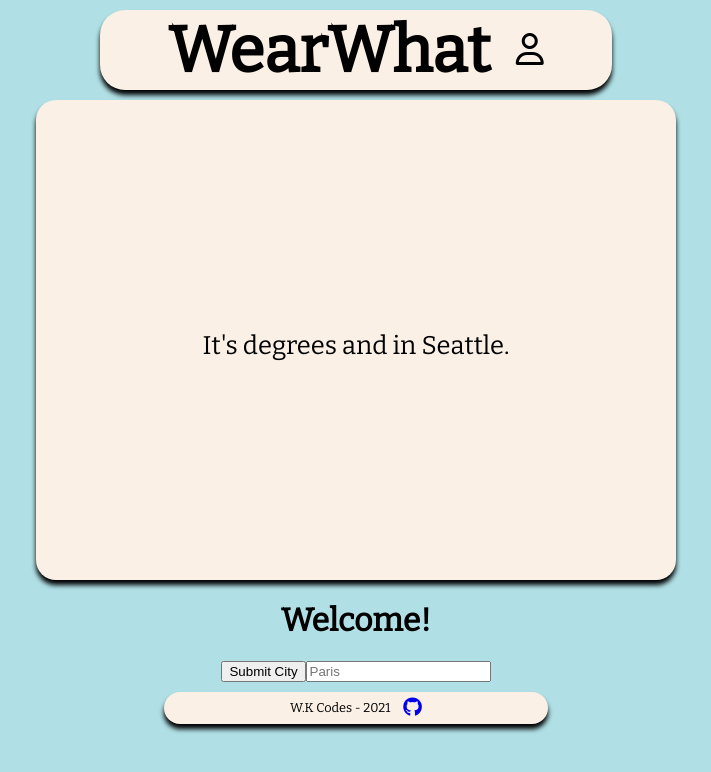
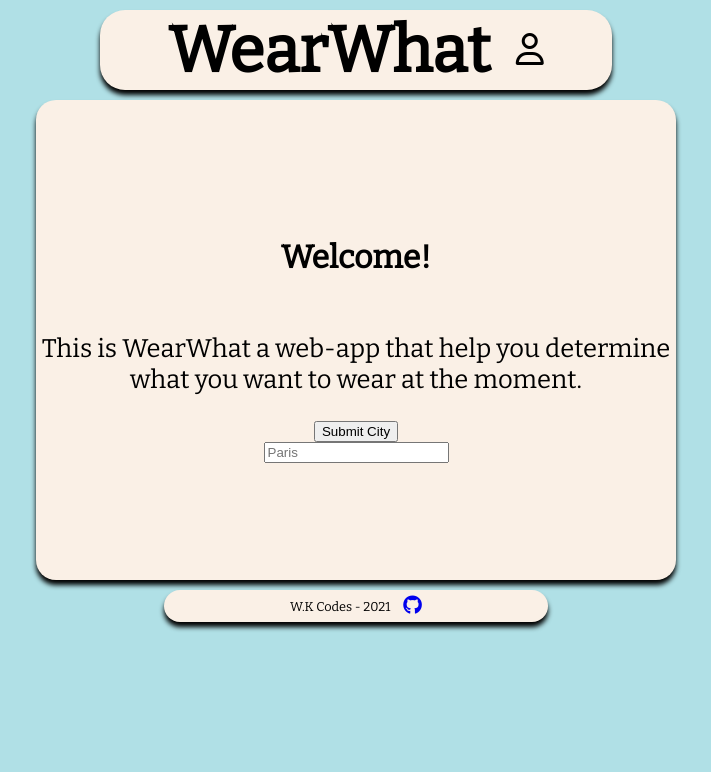
Before and after one commit to wkcodes/wear-what, a Vue app: page / in a window 1280 px wide. Shown: the top 772 px of the page, without its empty margins (284-995 px from the left). Built offline with nearby package versions, Linux system fonts and the light colour scheme; no server answers.

Commit message:
added user input with Vue emit

```diff
--- a/src/components/WearBox.vue
+++ b/src/components/WearBox.vue
@@ -38,16 +38,18 @@
 
   export default {
     name: 'WearBox',
+    props: ['user__city'],
     data() {
       return {
         top: '',
         bottom: '',
         cloudy: '',
         temp: '',
-        city: 'Seattle'
+        city: this.user__city
       };
     },
     created() {
+      console.log('created')
       this.wearCalculator();
     },
     methods: {
--- a/src/components/WelcomeBox.vue
+++ b/src/components/WelcomeBox.vue
@@ -1,7 +1,10 @@
 <template>
+<div class="container">
   <h1>Welcome!</h1>
-    <button @click="onClick()">Submit City</button>
+  <p>This is WearWhat a web-app that help you determine what you want to wear at the moment.</p>
+  <button @click="onClick()">Submit City</button>
   <input v-model="city" placeholder="Paris" />
+</div>
 </template>
 
 <script>
@@ -10,15 +13,70 @@
     data() {
       return {
         city: '',
+        toggle: false,
       };
     },
     methods: {
       onClick() {
+        this.toggle = true;
         console.log('click');
         this.$emit('submit-city', this.city);
-        this.$emit('toggle', this.toggle)
+        this.$emit('toggle', this.toggle);
         console.log(this.city);
       },
     },
   };
 </script>
+
+<style scoped>
+  #top {
+    display: block;
+  }
+  .container {
+    background-color: linen;
+    display: flex;
+    flex-direction: column;
+    align-items: center;
+    justify-content: center;
+    border-radius: 20px;
+    max-width: 50vw;
+    box-shadow: 0px 5px 5px;
+  }
+  img:hover {
+    transition: all 0.5s ease;
+    transform: translateY(-3%);
+  }
+  img {
+    transition: all 0.5s ease;
+    transform: translateY(3%);
+    padding-top: 1vh;
+    max-height: 20vh;
+    max-width: 20vh;
+  }
+  p {
+    font-size: 2vw;
+    padding-top:10px;
+  }
+  @media screen and (max-width: 800px), (max-height: 700px) {
+    .container {
+      height: 50vh;
+      max-height: 70vh;
+      max-width: 65vw;
+    }
+  }
+  @media screen and (max-width: 500px), (max-height: 300px) {
+    img {
+      max-height: 17vh;
+      max-width: 17vh;
+    }
+    h1 {
+        font-size: 8vw;
+    }
+    p {
+      font-size: 3vw;
+    }
+    button {
+        size: 3vw;
+    }
+  }
+</style>
--- a/src/components/Wrapper.vue
+++ b/src/components/Wrapper.vue
@@ -1,8 +1,8 @@
 <template>
   <main>
     <Header />
-    <WearBox />
-    <WelcomeBox @submit-city="getCity" />
+    <WearBox v-if="toggle" v-bind:user__city="this.city"/>
+    <WelcomeBox v-if="!toggle" @submit-city="getCity" />
     <Footer />
   </main>
 </template>
@@ -23,15 +23,25 @@
     },
     methods: {
       getCity: function(params) {
+        console.log(params)
         this.city = params;
+        this.toggle = params;
         console.log(this.city);
+        if(params.toggle === true){
+        console.log(this.toggle);
+        }
       },
     },
-    created() {},
+    created() {
+      if(this.toggle==true){
+        console.log('city')
+      }
+    },
     data() {
       return {
-        city: '',
-      };
+        city: 'Toronto',
+        toggle: false,
+      }
     },
   };
 </script>
```
